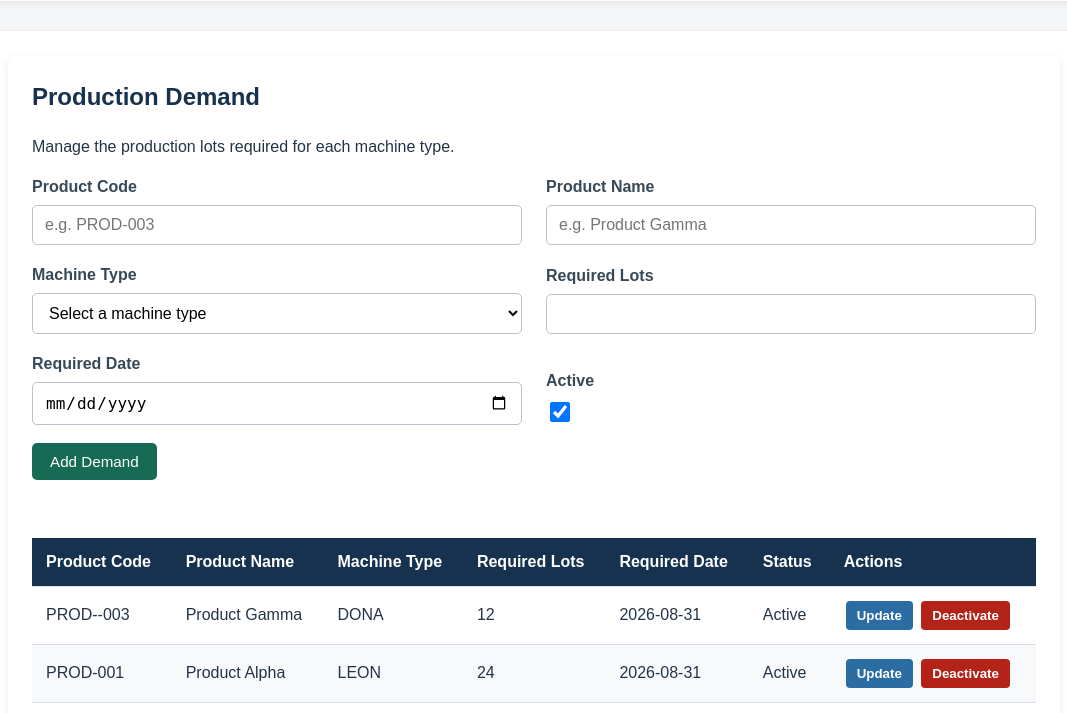
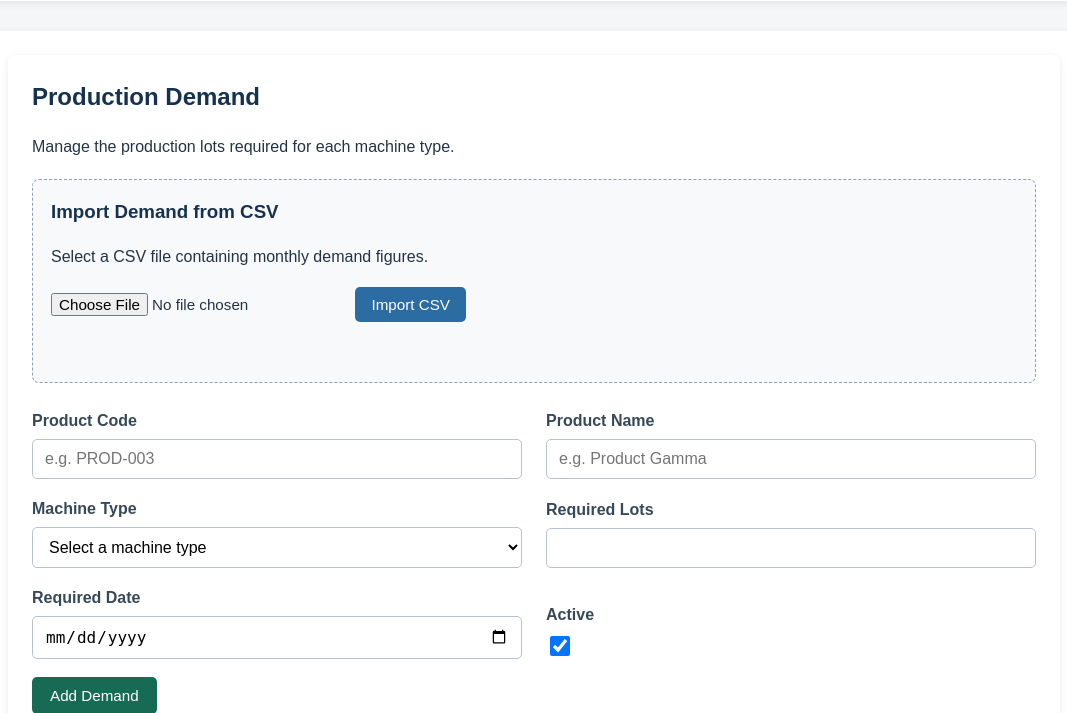
Before and after one commit to leahchristina/wsaa-project, a Flask app: page / in a window 1280 px wide. Shown: the part 964-1677 px from the top of the page, without its empty margins (106-1173 px from the left). Run offline with Flask 3, Linux system fonts and the light colour scheme; data comes from the database, SQL or seed files in the repository; both versions use the stored data as it was after the commit.

Commit message:
Added & tested csv demand import

```diff
--- a/app.py
+++ b/app.py
@@ -462,5 +462,129 @@ def get_planning_summary_xml():
         mimetype="application/xml"
     )
 
+@app.route("/api/demand/import.csv", methods=["POST"])
+def import_demand_csv():
+    if "file" not in request.files:
+        return jsonify({
+            "error": "No file provided",
+            "message": "Please select a CSV file."
+        }), 400
+
+    uploaded_file = request.files["file"]
+
+    if not uploaded_file.filename:
+        return jsonify({
+            "error": "No file selected",
+            "message": "Please select a CSV file."
+        }), 400
+
+    if not uploaded_file.filename.lower().endswith(".csv"):
+        return jsonify({
+            "error": "Invalid file type",
+            "message": "The uploaded file must be a CSV file."
+        }), 400
+
+    try:
+        file_text = uploaded_file.stream.read().decode("utf-8-sig")
+        csv_reader = csv.DictReader(io.StringIO(file_text))
+    except UnicodeDecodeError:
+        return jsonify({
+            "error": "Invalid file encoding",
+            "message": "The CSV file must use UTF-8 encoding."
+        }), 400
+
+    required_columns = {
+        "product_code",
+        "product_name",
+        "machine_type",
+        "required_lots",
+        "required_date",
+        "active"
+    }
+
+    actual_columns = set(csv_reader.fieldnames or [])
+
+    if not required_columns.issubset(actual_columns):
+        missing_columns = sorted(
+            required_columns - actual_columns
+        )
+
+        return jsonify({
+            "error": "Missing CSV columns",
+            "message": (
+                "Missing required columns: "
+                + ", ".join(missing_columns)
+            )
+        }), 400
+
+    validated_records = []
+    validation_errors = []
+
+    for row_number, row in enumerate(csv_reader, start=2):
+        try:
+            required_lots = int(row["required_lots"])
+        except (TypeError, ValueError):
+            validation_errors.append({
+                "row": row_number,
+                "message": "Required lots must be a whole number."
+            })
+            continue
+
+        active_text = row["active"].strip().lower()
+
+        if active_text not in ("true", "false"):
+            validation_errors.append({
+                "row": row_number,
+                "message": "Active must be true or false."
+            })
+            continue
+
+        demand_record = {
+            "product_code": row["product_code"].strip(),
+            "product_name": row["product_name"].strip(),
+            "machine_type": row["machine_type"].strip().upper(),
+            "required_lots": required_lots,
+            "required_date": row["required_date"].strip(),
+            "active": active_text == "true"
+        }
+
+        validation_error = validate_demand(demand_record)
+
+        if validation_error:
+            validation_errors.append({
+                "row": row_number,
+                "message": validation_error
+            })
+        else:
+            validated_records.append(demand_record)
+
+    if validation_errors:
+        return jsonify({
+            "error": "CSV validation failed",
+            "message": "No records were imported.",
+            "details": validation_errors
+        }), 400
+
+    if not validated_records:
+        return jsonify({
+            "error": "Empty CSV file",
+            "message": "The CSV file contains no demand records."
+        }), 400
+
+    created_records = []
+
+    for demand_record in validated_records:
+        created_record = demandDAO.create_demand(
+            demand_record
+        )
+
+        created_records.append(created_record)
+
+    return jsonify({
+        "message": "Demand imported successfully.",
+        "records_imported": len(created_records),
+        "records": created_records
+    }), 201
+
 if __name__ == "__main__":
     app.run(debug=True)
--- /dev/null
+++ b/sample_data/browser_import_test.csv
@@ -0,0 +1,2 @@
+product_code,product_name,machine_type,required_lots,required_date,active
+PROD-007,Product Golf,MICH,8,2026-09-30,true
--- /dev/null
+++ b/sample_data/sample_demand.csv
@@ -0,0 +1,4 @@
+product_code,product_name,machine_type,required_lots,required_date,active
+PROD-004,Product Delta,MICH,10,2026-09-30,true
+PROD-005,Product Echo,LEON,18,2026-09-30,true
+PROD-006,Product Foxtrot,RAPH,14,2026-09-30,true
--- a/static/css/styles.css
+++ b/static/css/styles.css
@@ -357,6 +357,47 @@ td button.recommission-button:hover {
     color: #b42318 !important;
 }
 
+/* CSV demand import */
+
+#csv-import-section {
+    margin: 20px 0 26px;
+    padding: 18px;
+    border: 1px dashed #8ba2b5;
+    border-radius: 7px;
+    background-color: #f7f9fb;
+}
+
+#csv-import-section h3 {
+    margin-top: 0;
+    color: #16324f;
+}
+
+#demand-csv-file {
+    margin: 8px 12px 8px 0;
+    font-size: 0.95rem;
+}
+
+#import-csv-button {
+    padding: 9px 16px;
+    border: none;
+    border-radius: 5px;
+    background-color: #2b6ca3;
+    color: white;
+    font-size: 0.95rem;
+    cursor: pointer;
+}
+
+#import-csv-button:hover {
+    background-color: #215680;
+}
+
+#csv-import-message {
+    min-height: 24px;
+    margin-bottom: 0;
+    font-weight: bold;
+    color: #176b55;
+}
+
 @media (max-width: 750px) {
     header {
         padding: 24px 16px;
--- a/static/js/demand.js
+++ b/static/js/demand.js
@@ -312,6 +312,66 @@ function resetDemandForm() {
     ).textContent = "";
 }
 
+async function importDemandCsv() {
+    const fileInput = document.getElementById(
+        "demand-csv-file"
+    );
+
+    const message = document.getElementById(
+        "csv-import-message"
+    );
+
+    if (fileInput.files.length === 0) {
+        message.textContent = "Please select a CSV file.";
+        return;
+    }
+
+    const selectedFile = fileInput.files[0];
+    const formData = new FormData();
+
+    formData.append("file", selectedFile);
+
+    message.textContent = "Importing demand records...";
+
+    try {
+        const response = await fetch(
+            "/api/demand/import.csv",
+            {
+                method: "POST",
+                body: formData
+            }
+        );
+
+        const result = await response.json();
+
+        if (!response.ok) {
+            let errorMessage =
+                result.message || result.error;
+
+            if (result.details) {
+                const rowErrors = result.details.map(
+                    detail =>
+                        `Row ${detail.row}: ${detail.message}`
+                );
+
+                errorMessage += " " + rowErrors.join(" ");
+            }
+
+            throw new Error(errorMessage);
+        }
+
+        message.textContent =
+            `${result.records_imported} demand records ` +
+            `imported successfully.`;
+
+        fileInput.value = "";
+
+        await loadDemand();
+    } catch (error) {
+        message.textContent = error.message;
+    }
+}
+
 
 document.addEventListener("DOMContentLoaded", function () {
     loadDemand();
@@ -330,4 +390,13 @@ document.addEventListener("DOMContentLoaded", function () {
         "click",
         resetDemandForm
     );
+
+    const importButton = document.getElementById(
+    "import-csv-button"
+);
+
+importButton.addEventListener(
+    "click",
+    importDemandCsv
+);
 });
--- a/templates/index.html
+++ b/templates/index.html
@@ -122,6 +122,26 @@
     <p>
         Manage the production lots required for each machine type.
     </p>
+
+    <div id="csv-import-section">
+    <h3>Import Demand from CSV</h3>
+
+    <p>
+        Select a CSV file containing monthly demand figures.
+    </p>
+
+    <input
+        type="file"
+        id="demand-csv-file"
+        accept=".csv,text/csv"
+    >
+
+    <button type="button" id="import-csv-button">
+        Import CSV
+    </button>
+
+    <p id="csv-import-message"></p>
+</div>
 
     <form id="demand-form">
         <input type="hidden" id="demand-id">
```
Also changed, not shown: capacity_planner.db.
